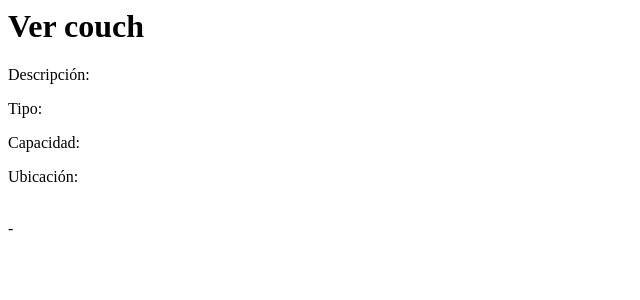
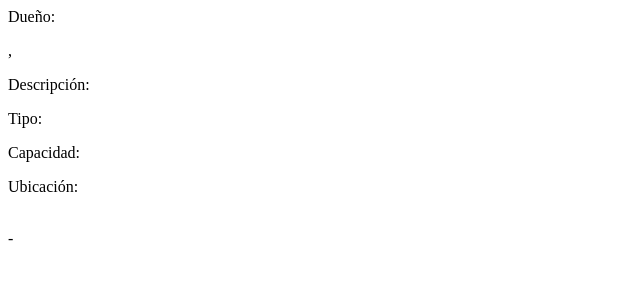
Before and after one commit to diegous/CouchInn, a PHP site: page /couch_view.php in a window 1280 px wide. Shown: the top 300 px of the page, without its empty margins (0-640 px from the left). Run offline with PHP 8.4, Linux system fonts and the light colour scheme; data that the repository does not hold is empty.

Commit message:
Se agregó campo dueño a couch_view

```diff
--- a/app/controllers/couch.php
+++ b/app/controllers/couch.php
@@ -9,6 +9,7 @@ if ($_GET['id']) {
   $couch = Couch::get_by_id($_GET["id"]);
   $picture_list = Picture::get_by_couch_id($_GET["id"]);
   $couch_type = CouchType::get_by_id($couch->type_id);
+  $owner = User::get_by_id($couch->user_id);
 
   include "../views/skeleton.php";
 } else {
--- a/app/views/couch_view.php
+++ b/app/views/couch_view.php
@@ -1,7 +1,8 @@
-<h1>Ver couch</h1>
+<h1><?= $couch->title; ?></h1>
 
 <div class="couch-info-container">
-  <h3 class="couch-title"> <?= $couch->title; ?> </h3>
+  <label>Due&ntilde;o:</label>
+  <p class=""><?= $owner->name ?>, <?= $owner->last_name ?></p>
   <label>Descripci&oacute;n:</label>
   <p class="couch-description"> <?= $couch->description; ?> </p>
   <label>Tipo:</label>
```
